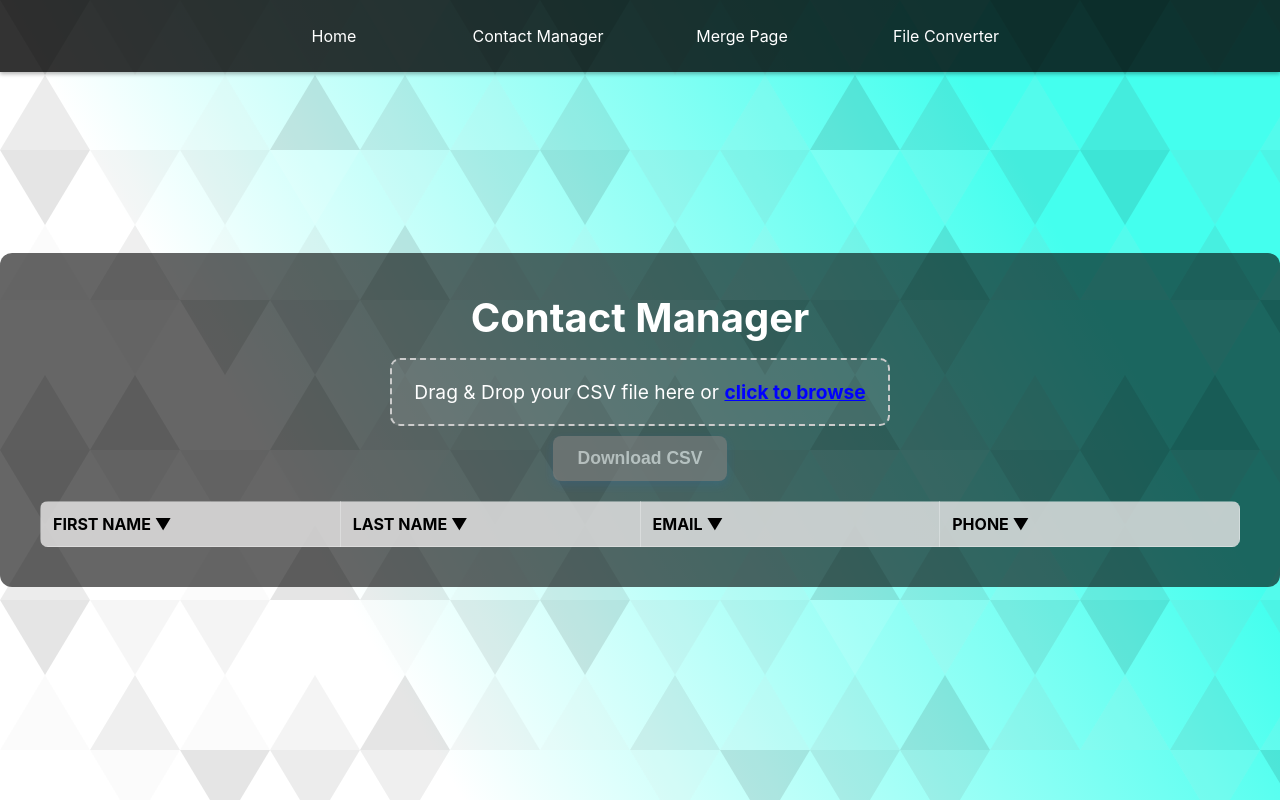
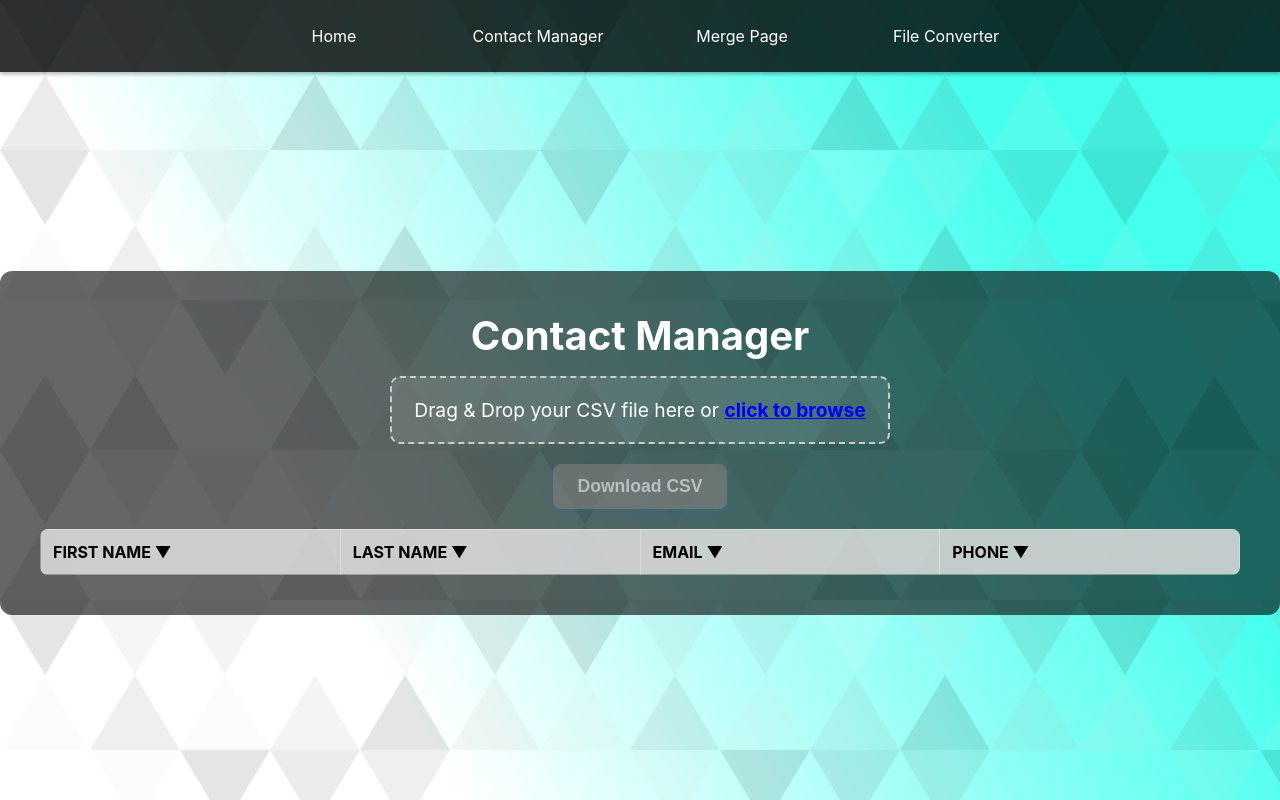
Before and after one commit to Fred56733/Cleaner-Contacts, a React (Vite) app: page /contact-manager in a window 1280 px wide. Built offline with nearby package versions, Linux system fonts and the light colour scheme.

Commit message:
fixed button syling added there own div class

```diff
--- a/src/App.css
+++ b/src/App.css
@@ -15,7 +15,6 @@ body {
   width: 100vw;
 }
 
-
 /* Layout Container */
 .app-container {
   width: 100%;
@@ -24,7 +23,16 @@ body {
   padding: 40px;
   border-radius: 12px;
   text-align: center;
-  margin-top: 40px;
+  margin-top: 85px;
+}
+
+/* Styling for action buttons (clean and download)  */
+.action-buttons {
+  margin-top: 20px;
+  justify-content: center;
+  display: flex;
+  gap: 10px;
+  flex-wrap: wrap;
 }
 
 .drop-area {
--- a/src/pages/ContactManagerPage.jsx
+++ b/src/pages/ContactManagerPage.jsx
@@ -53,7 +53,7 @@ const ContactManagerPage = () => {
   return (
     <div>
       <FileInput onFileParsed={handleFileParsed} />
-      <div style={{ margin: "10px 0" }}>
+      <div className="action-buttons">
         <button onClick={downloadCSV} disabled={!rawContacts.length}>
           Download CSV
         </button>
```
